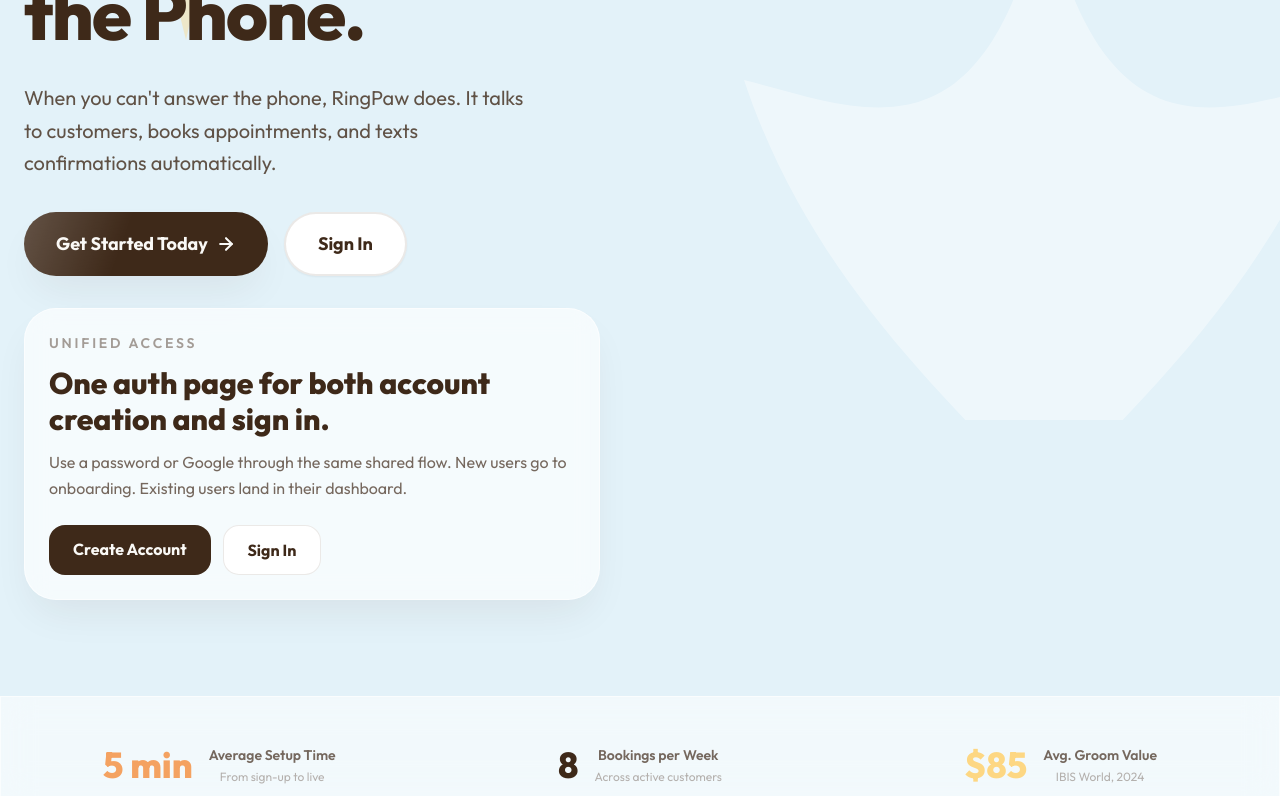
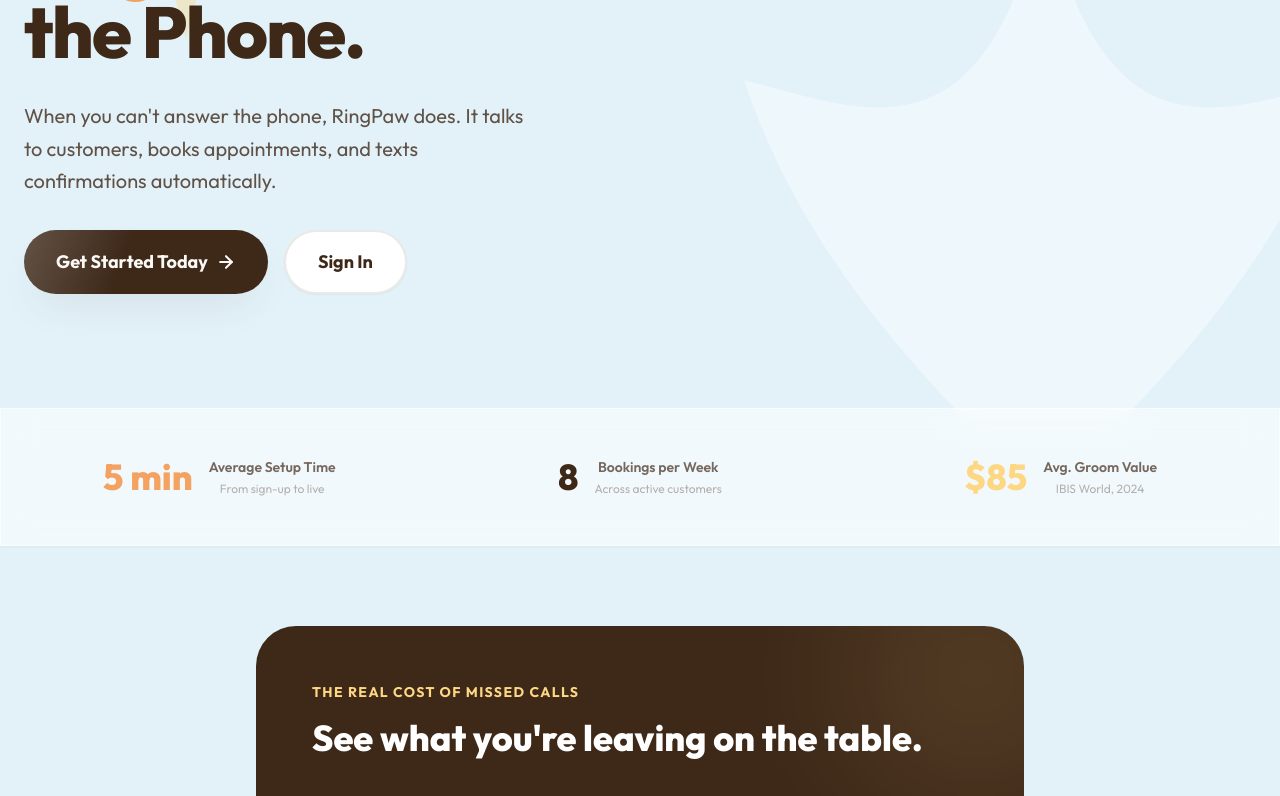
Before and after one commit to nitantbhartia/phonedesk, a Next.js app: page / in a window 1280 px wide. Shown: the part 380-1176 px from the top of the page. Built offline with nearby package versions, Linux system fonts and the light colour scheme; no server answers.

Commit message:
Remove homepage auth promo card

```diff
--- a/src/app/page.tsx
+++ b/src/app/page.tsx
@@ -158,31 +158,6 @@ function LandingPageContent() {
               </Link>
             </div>
 
-            <div className="max-w-xl rounded-[2rem] border border-white/60 bg-white/65 p-6 shadow-soft backdrop-blur-md">
-              <p className="text-sm font-semibold uppercase tracking-[0.2em] text-paw-brown/45">
-                Unified Access
-              </p>
-              <h2 className="mt-3 text-2xl font-extrabold sm:text-3xl">
-                One auth page for both account creation and sign in.
-              </h2>
-              <p className="mt-3 text-base leading-relaxed text-paw-brown/70">
-                Use a password or Google through the same shared flow. New users go to onboarding. Existing users land in their dashboard.
-              </p>
-              <div className="mt-6 flex flex-col gap-3 sm:flex-row">
-                <Link
-                  href="/auth?mode=signup"
-                  className="rounded-2xl bg-paw-brown px-6 py-3 text-center font-bold text-paw-cream transition hover:bg-opacity-90"
-                >
-                  Create Account
-                </Link>
-                <Link
-                  href="/auth?mode=signin"
-                  className="rounded-2xl border border-paw-brown/10 bg-white px-6 py-3 text-center font-bold text-paw-brown transition hover:bg-paw-cream"
-                >
-                  Sign In
-                </Link>
-              </div>
-            </div>
           </div>
 
           {/* Right column - phone mockup */}
```
